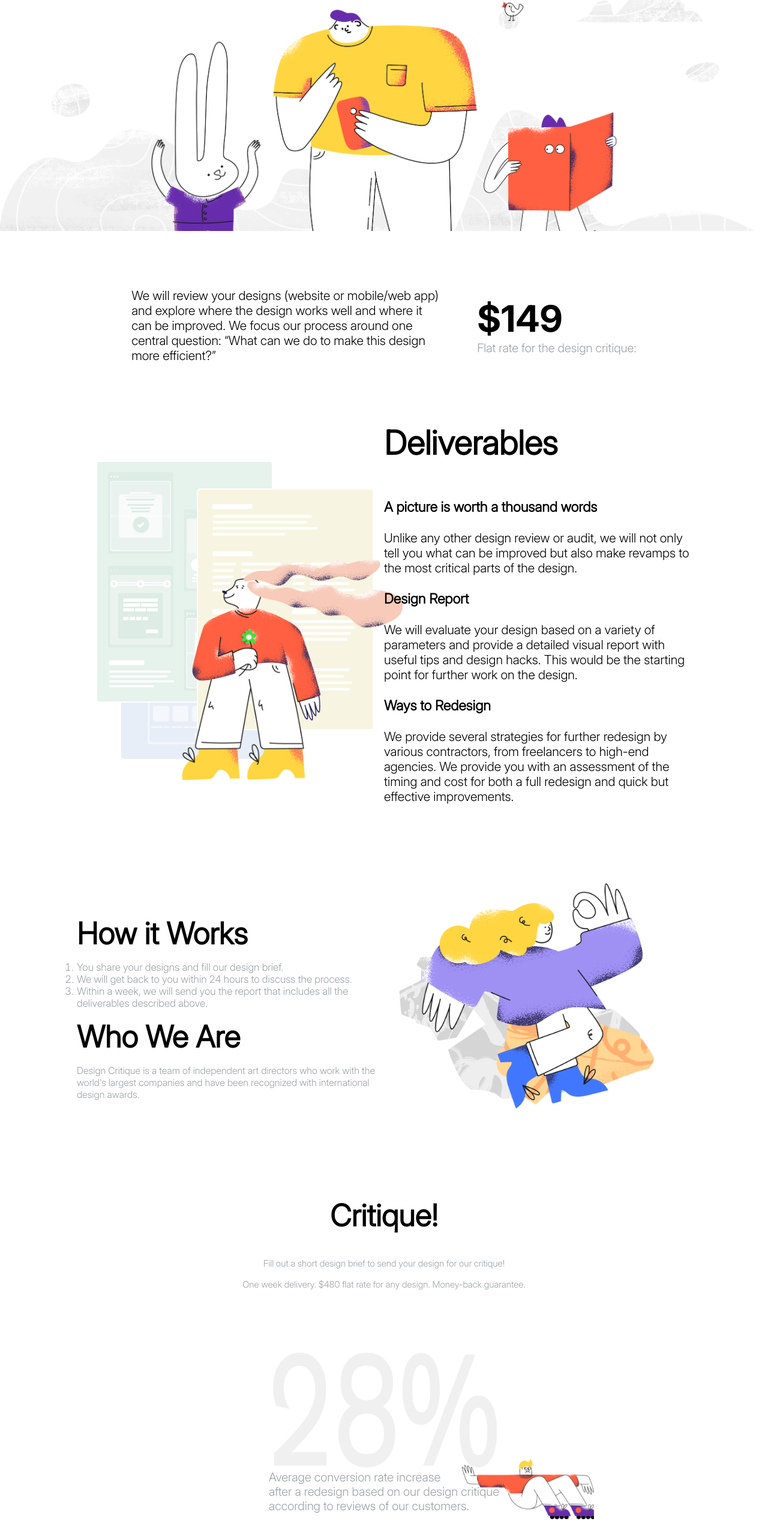
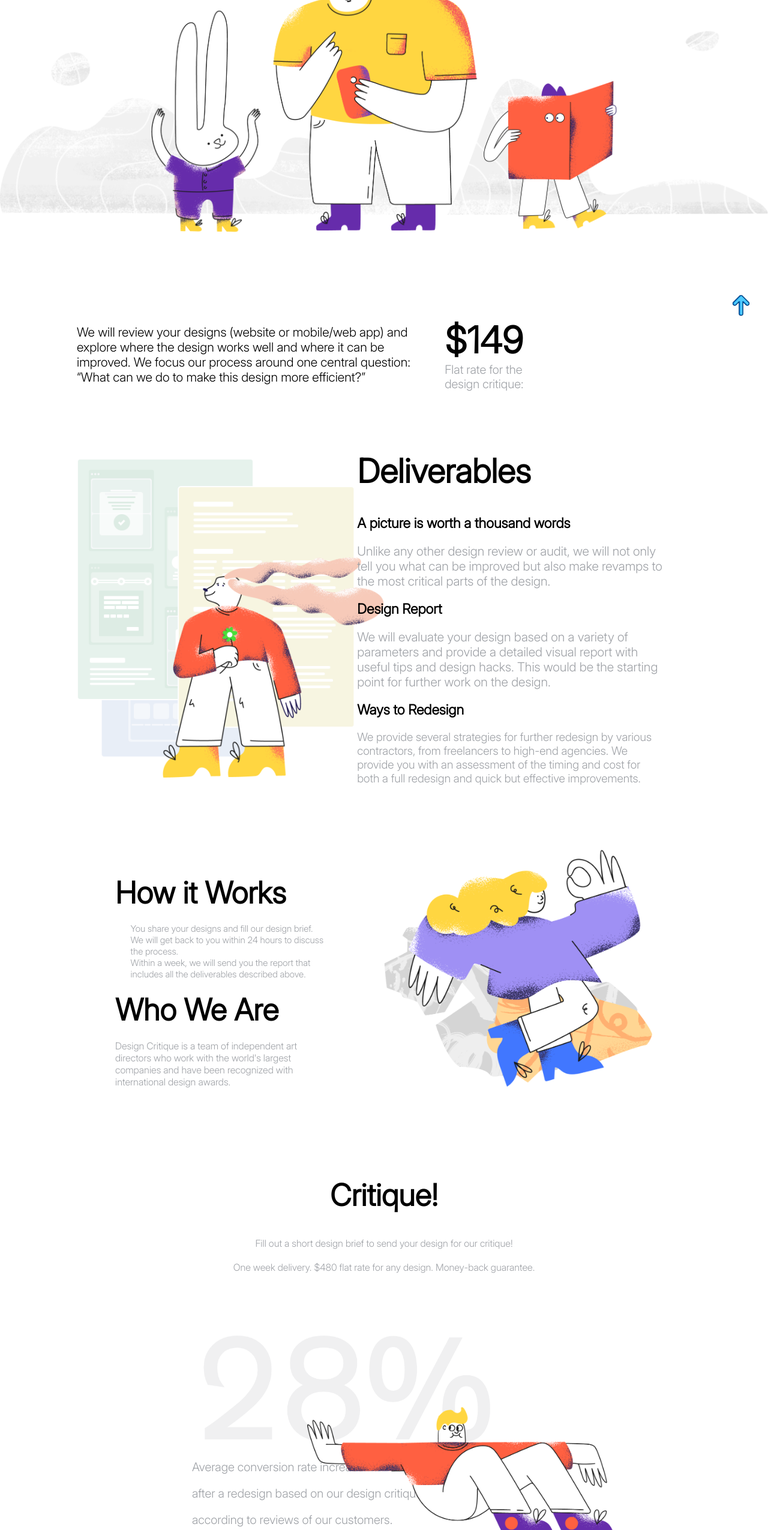
Before and after one commit to a7ro5amurai/Project-Design-Critique_Finished, a plain HTML site: page index.html in a window 1280 px wide. Shown: the part 250-2800 px from the top of the page at 60% size. Drawn offline with Linux system fonts and the light colour scheme.

Commit message:
DesignCritique_Overworked

```diff
--- a/assets/css/style.css
+++ b/assets/css/style.css
@@ -1,16 +1,6 @@
-@font-face {
-    font-family: InterBold;
-    src: url(../fonts/InterBold.ttf);
-}
-
 @font-face {
     font-family: InterLight;
     src: url(../fonts/InterLight.ttf);
-}
-
-@font-face {
-    font-family: InterRegular;
-    src: url(../fonts/InterRegular.ttf);
 }
 
 *{
@@ -24,224 +14,207 @@ html{
     font-family: InterLight;
 }
 
-body{
-    margin: 0 auto;
-    height: 500vh;
+a{
+    text-decoration: none;
+    color: black;
 }
 
 header{
-    text-align: center;
-    margin-bottom: 150px;
+    position: fixed;
+    top: 0;
+    background-color: antiquewhite;
+    box-shadow: 0 10px 15px rgba(0, 0, 0, 0.1);
+    z-index: 1;
+}
+nav{
+    width: 100vw;
+    padding: 1vh 5vw;
+    display: flex;
+    align-items: center;
+    justify-content: space-between;
+}
+.nav1 a{
+    font-size: 1.3rem;
+    margin-right: 2vw;
+}
+.nav5{
+    font-size: 2.4rem;
+    position: fixed;
+    top: 1vh;
+    left: 50%;
+    transform: translateX(-50%);
+}
+.nav6{
+    padding: 5px 40px;
+    font-size: 1.7rem;
+    border: 1px solid black;
+    border-radius: 5px;
+}
+a:hover{
+    font-weight: 900;
+}
+.nav6:hover{
+    background-color: black;
+    color: rgb(238, 241, 16);
 }
 
-a{
-    text-decoration: none;
-    font-family: InterRegular;
-    color: black;
+/* !main! */
+
+h1 {
+    font-size: 3.9rem;
+    text-align: center;
+    margin-top:7vh;
+    font-weight: 100;
+}
+.group{
+    width: 100vw;
+    margin-bottom: 100px;
+}
+.pfeil{
+    width: 3vw;
+    position: sticky;
+    left: 95vw;
+    top: 10vh;
 }
 
-nav{
+/* -pricing- */
+
+.text, .deliverables, .work{
+    padding: 0 10vw 0 10vw;
     display: flex;
-    justify-content: space-between;
-    padding: 2vh 5vw;
-    margin-bottom: 20px;
-    position: fixed;
-    top: 0;
-    left: 0;
-    right: 0;
-    background-color: aliceblue;
-    box-shadow: 1vh 0 1vh;
+    align-items: center;
+    margin-bottom: 100px;
+}
+.wewill{
+    font-size: 2.1rem;
+    width: 55%;
+    margin-right: 50px;
+}
+.dollar{
+    font-size: 6.1rem;
+    font-weight: 900;
+}
+.flatrate{
+    font-size: 2rem;
+    width: 50%;
 }
 
-nav article{
-    display: flex;
-    gap: 2vw;
-    font-size: 1.4rem;
+/* -Section:deliverables- */
+
+
+.girl{
+    width: 50%;
+    margin-right: -3.5vw;
+}
+.girl img{
+    max-width: 100%;
+    z-index: -1;
+}
+.text2{
+    width: 50%;
+    z-index: 0;
+}
+.text2 h2{
+    font-size: 5.5rem;
+    margin-bottom: 5vh;
+}
+.text2 h3, .unlike, .evaluate, ul, .work h2{
+    margin-bottom: 2.5vh;
+}
+.text2 h3{
+    font-size: 2.3rem;
+}
+.unlike, .evaluate, .provide, ul, .work p, .critical p, .flatrate, .average, .after, .according{
+    color: #9FA2A7;
+}
+.unlike, .evaluate{
+    font-size: 2.1rem;
+}
+.provide{
+    font-size: 1.9rem;
 }
 
-nav h2{
-    font-family: InterBold;
-    font-size: 2.4rem;
-    padding-right: 8vw;
+/* -section:work/bigGirl- */
+
+.work{
+    margin-left: 5vw;
+}
+.text3{
+    width: 40%;
+    margin-right: 5vw;
+}
+.beautiful{
+    width: 60%;
+}
+.beautiful img{
+    max-width: 100%;
+}
+ul{
+    list-style: none;
+    margin-left: 2vw;
+    font-size: 1.5rem;
+}
+.work h2{
+    font-size: 5rem;
+}
+.work p{
+    font-size: 1.6rem;
 }
 
-.getstarted{
-    padding: 5px 25px;
-    border: 1px solid black;
-    border-radius: 5px;
-    font-size: 1.4rem;
-}
+/* -Section:Critique! */
 
-.group{
-    height: 60vh;
-    margin-top: 100px;
-}
-.group h3{
-    font-size: 3.9rem;
-    font-weight: 100;
-    margin-bottom: 1vh;
-}
-
-.group article{
-    background-image: url(../img/1group.png);
-    background-repeat: no-repeat;
-    background-size: cover;
-    width: 100%;
-    height: 100%;
-}
-
-.money, .hase, .girl{
-    display: flex;
-}
-
-.money{
-    width: 100%;
-    font-size: 2.1rem;
-    justify-content: center;
-    gap: 5vw;
-}
-
-.money1, .money2{
-    max-width: 50%;
-}
-
-.bigmoney{
-    font-family: InterBold;
-    font-size: 6.1rem;
-}
-
-.textmoney{
-    font-size: 2rem;
-    color: #9FA2A7;
-}
-
-.hase, .girl, .money{
-    padding: 0vh 10vw;
-    margin-bottom: 100px;
-    align-items: center;
-}
-
-
-
-.hase article, .girl article{
-    width: 50%;
-    text-align: start;
-}
-
-.hase img{
-    position: relative;
-    left: 2.5vw;
-    z-index: -1;
-    width: 100%;
-}
-
-.hase h1{
-    font-size: 5.5rem;
-    margin-bottom: 60px;
-}
-
-.hase h3{
-    font-size: 2.3rem;
-    margin-bottom: 25px;
-}
-
-.hase p{
-    font-size: 2.1rem;
-    margin-bottom: 25px;
-}
-
-.girl h1{
-    font-size: 5rem;
-}
-
-.girl ol li{
-    font-size: 1.7rem;
-    color: #9FA2A7;
-}
-
-.girl p{
-    font-size: 1.6rem;
-    color: #9FA2A7;
-}
-
-.girl h1, .girl ol{
-    margin-bottom: 16px;
-}
-
-.girl img{
-    width: 100%;
-}
-
-.kritik{
+.critical{
     text-align: center;
     margin-bottom: 100px;
 }
-
-.kritik h1{
+.critical h2{
     font-size: 5rem;
-    margin: 40px;
+    margin-bottom: 5vh;
+}
+.critical p{
+    font-size: 1.6rem;
+}
+.theone{
+    margin-bottom: 2.5vh;
+}
+.twentyeight{
+    width: 70%;
+    margin-left: 10vw;
+    z-index: -2;
+    margin-bottom: 2.5rem;
+}
+.twentyeight img{
+    max-width: 100%;
+}
+.text4{
+    margin-left: 25vw;
+    font-size: 2rem;
+}
+.average, .after{
+    margin-bottom: 2.5vh;
+}
+.why img{
+    width: 40%;
+    position: relative;
+    top: -25vh;
+    left: 40vw;
 }
 
-.kritik p{
-    font-size: 1.5rem;
-    color: #9FA2A7;
+/* !footer! */
+
+footer{
+    text-align: center;
 }
-
-.fill{
-    margin-bottom: 16px;
-    font-size: 1.6rem;
-}
-
-.relativ{
-    display: flex;
-    flex-direction: column;
-    align-items: center;
-    width: 80%;
-    margin: 0 auto;
-    margin-bottom: 100px;
-}
-.bigguy{
-    width: 700px;
-    height: 200px;
-    background-image: url(../img/4Prozent28.png);
-    background-repeat: no-repeat;
-    background-size: 100% 100%;
-}
-
-.bigguy1{
-    font-size: 2rem;
-    color: #9FA2A7;
-    margin-bottom: 20px;
-}
-
-.bigguy3{
-    background-image: url(../img/5bigguy.png);
-    background-size: contain;
-    background-size: cover;
-    width: 220px;
-    height: 100px;
-    position: relative;
-    top: -110px;
-    right: -240px;
-}
-
-.question{
-    text-align: center;
+footer h2{
     font-size: 4.8rem;
     margin-bottom: 50px;
 }
-
-.question h1{
-    border-top: 1px solid black
+footer section{
+    display: flex;
+    justify-content: center;
+    align-items: baseline;
+    font-size: 1.6rem;
 }
-
-.littleguy{
-    display: flex;
-    align-items: baseline;
-    justify-content: center;
+footer img{
+    width: 5vw;
 }
-
-.littleguy img{
-    height: 140px;
-    width: 100px;
-}
--- a/index.html
+++ b/index.html
@@ -7,105 +7,81 @@
     <title>Project-Design-Critique</title>
 </head>
 <body>
-    <Header>
+    <header>
         <nav>
-
-            <article>
-
+            <section class="nav1">
             <a href="">Home</a>
             <a href="">About</a>
             <a href="">Contact</a>
             <a href="">#Hacks</a>
-
-            </article>
-
-            <h2>Design Critique</h2>
-
-            <a class="getstarted" href="">Get started</a>
-
+            </section>
+            <a class="nav5" href="">Design Critique</a>
+            <a class="nav6" href="">Get started</a>
         </nav>
-
-        <section class="group">
-            <h3>Get your design critiqued by world-class designers</h3>
-            <article></article>
-        </section>
-    </Header>
-
+    </header>
     <main>
-
-        <section class="money">
-
-        <p class="money1">We will review your designs (website or mobile/web app) and explore where the design works well and where it can be improved. We focus our process around one central question: “What can we do to make this design more efficient?”</p>
-        <article class="money2">
-            <p class="bigmoney">$149</p>
-            <p class="textmoney">Flat rate for the design critique:</p>
+        <h1 id="top">Get your design critiqued by world-class designers</h1>
+        <img class="group" src="./assets/img/1group.png" alt="">
+        <section>
+        <a href="#top"><img class="pfeil" src="./assets/img/Pfeil.png" alt=""></a>
+        <section class="text">
+            <p class="wewill">We will review your designs (website or mobile/web app) and explore where the design works well and where it can be improved. We focus our process around one central question: “What can we do to make this design more efficient?”</p>
+            <article>
+                <p class="dollar">$149</p>
+                <p class="flatrate">Flat rate for the design critique:</p>
             </article>
         </section>
-
-        <section class="hase">
-
-            <article>
-                <img src="./assets/img/2Hase.png" alt="">
+        <section class="deliverables">
+            <article class="girl"><img src="./assets/img/2Hase.png" alt=""></article>
+            <article class="text2">
+                <h2>Deliverables</h2>
+                <h3>A picture is worth a thousand words</h3>
+                <p class="unlike">Unlike any other design review or audit, we will not only tell you what can be improved but also make revamps to the most critical parts of the design.</p>
+                <h3>Design Report</h3>
+                <p class="evaluate">We will evaluate your design based on a variety of parameters and provide a detailed visual report with useful tips and design hacks. This would be the starting point for further work on the design.</p>
+                <h3>Ways to Redesign</h3>
+                <p class="provide">We provide several strategies for further redesign by various contractors, from freelancers to high-end agencies. We provide you with an assessment of the timing and cost for both a full redesign and quick but effective improvements.</p>
             </article>
-
-            <article>
-                <h1>Deliverables</h1>
-                <h3>A picture is worth a thousand words</h3>
-                <p>Unlike any other design review or audit, we will not only tell you what can be improved but also make revamps to the most critical parts of the design.</p>
-                <h3>Design Report</h3>
-                <p>We will evaluate your design based on a variety of parameters and provide a detailed visual report with useful tips and design hacks. This would be the starting point for further work on the design.</p>
-                <h3>Ways to Redesign</h3>
-                <p>We provide several strategies for further redesign by various contractors, from freelancers to high-end agencies. We provide you with an assessment of the timing and cost for both a full redesign and quick but effective improvements.</p>
-            </article>
-
         </section>
-
-        <section class="girl">
-
-            <article>
-                <h1>How it Works</h1>
-                <ol>
+        <section class="work">
+            <article class="text3">
+                <h2>How it Works</h2>
+                    <ul>
                         <li>You share your designs and fill our design brief.</li>
                         <li>We will get back to you within 24 hours to discuss the process.</li>
                         <li>Within a week, we will send you the report that includes all the deliverables described above.</li>
-                </ol>
-                <h1>Who We Are</h1>
+                    </ul>
+                <h2>Who We Are</h2>
                 <p>Design Critique is a team of independent art directors who work with the world's largest companies and have been recognized with international design awards.</p>
             </article>
-            <article>
+            <article class="beautiful">
                 <img src="./assets/img/3girl.png" alt="">
             </article>
         </section>
-
-        <section class="kritik">
-            <h1>Critique!</h1>
-            <p class="fill">Fill out a short design brief to send your design for our critique!</p>
+        <section class="critical">
+            <h2>Critique!</h2>
+        <p class="theone">Fill out a short design brief to send your design for our critique!</p>
         <p>One week delivery. $480 flat rate for any design. Money-back guarantee.</p>
         </section>
-
-        <section class="relativ">
-
-        <article class="bigguy"></article>
-        <article class="bigguy1">
-                <p>Average conversion rate increase</p>
-                <p>after a redesign based on our design critique</p>
-                <p>according to reviews of our customers.</p>
+        <section class="twentyeight">
+            <img src="./assets/img/4Prozent28.png" alt="">
+        </section>
+        <section class="why">
+            <article class="text4">
+                <p class="average">Average conversion rate increase</p>
+                <p class="after">after a redesign based on our design critique</p>
+                <p class="according">according to reviews of our customers.</p>
             </article>
-        <article class="bigguy3">
-        </article>
+            <article><img src="./assets/img/5bigguy.png" alt=""></article>
+        </section>
     </section>
     </main>
     <footer>
-
-        <section class="question">
-            <h1>Have any questions?</h1>
-        </section>
-
-        <section class="littleguy">
+        <h2>Have any questions?</h2>
+        <section>
             <img src="./assets/img/6liitleguy.png" alt="">
             <p>Get in touch with us via <strong>super@super.de</strong></p>
         </section>
-
     </footer>
 </body>
 </html>
```
Also changed, not shown: assets/img/Pfeil.png (added). Lines whose indentation alone changed are shown as unchanged.
